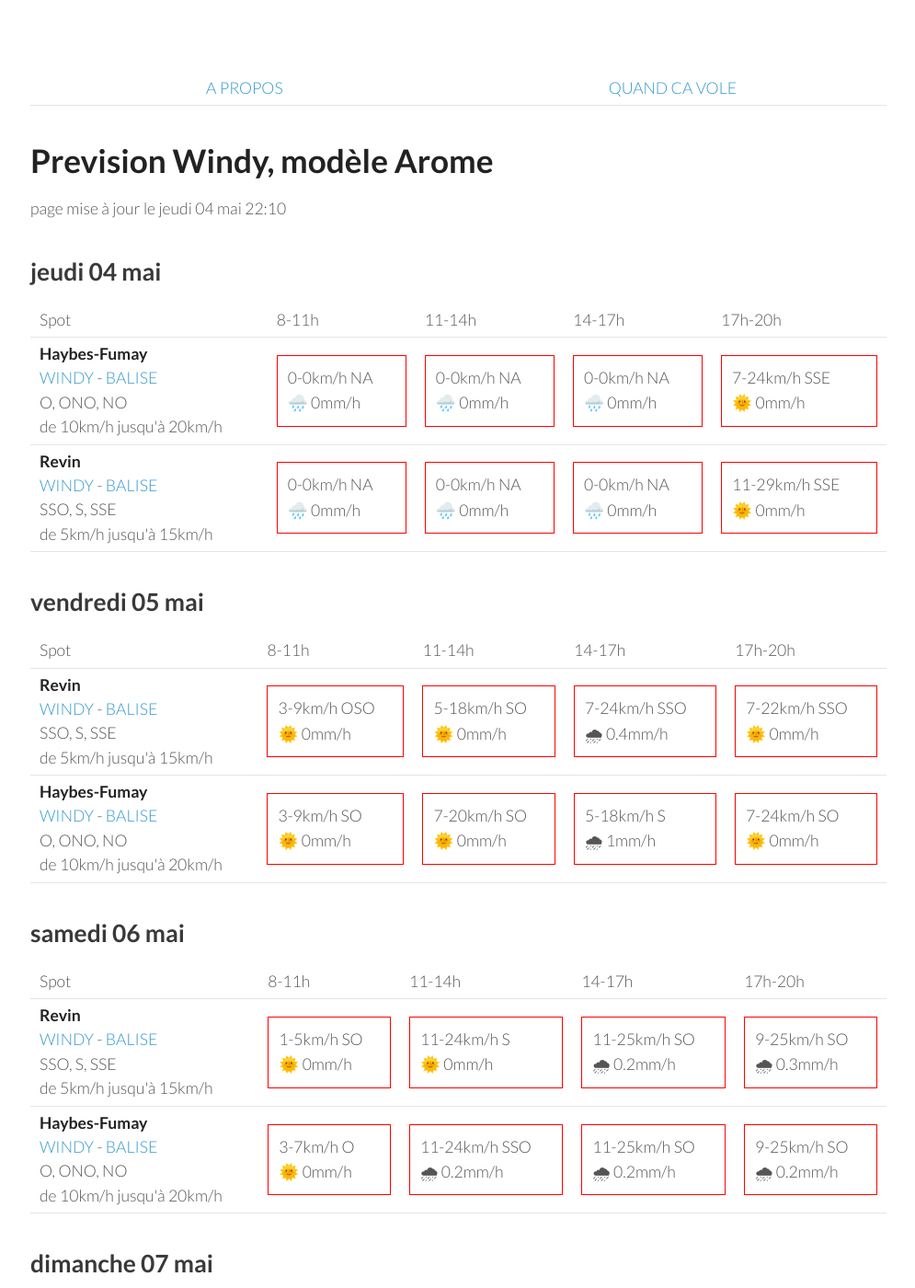
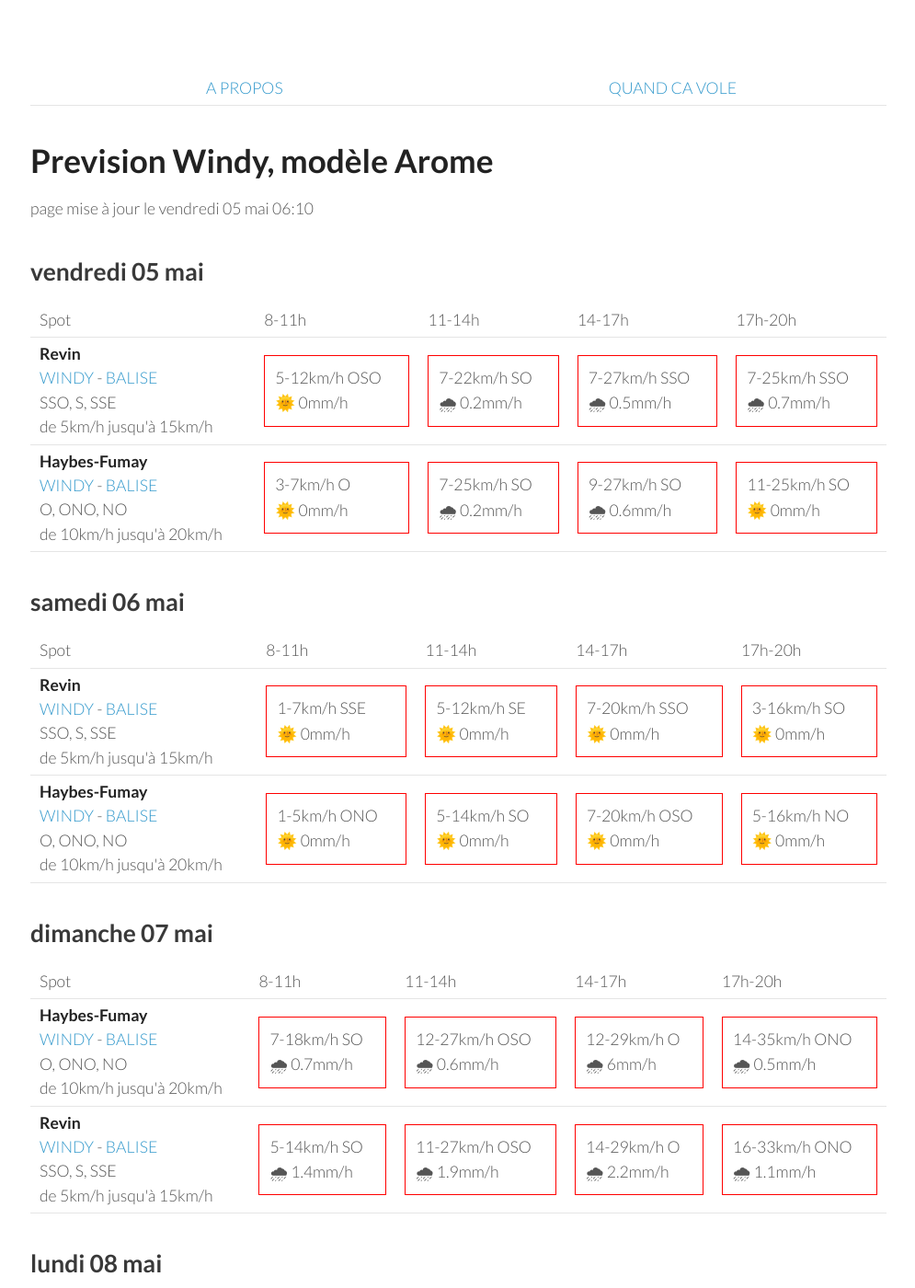
Before and after one commit to parapente-dans-le-nord/parapente-dans-le-nord.github.io, a Jekyll site: the page built from ardennes.markdown, in a window 1280 px wide and 1400 px high. Shown: the whole window at 92% size, without its empty margins (25-1020 px from the left). Built offline with Jekyll 4.4.1, drawn with Linux system fonts in a browser that asks for light colours; some of the changed text lies outside the part shown.

Commit message:
update index.markdown

```diff
--- a/ardennes.markdown
+++ b/ardennes.markdown
@@ -7,42 +7,8 @@ title:  "Tous les spots"
 {: .links}
 
 # Prevision Windy, modèle Arome
-page mise à jour le jeudi 04 mai 22:10
+page mise à jour le vendredi 05 mai 06:10
 
-## jeudi 04 mai
-
-{::nomarkdown}
-<table>
-  <tbody>
-    <tr>
-      <td>Spot</td>
-      <td>8-11h</td>
-      <td>11-14h</td>
-      <td>14-17h</td>
-      <td>17h-20h</td>
-    </tr>
-<tr>
-        <td><strong>Haybes-Fumay</strong><br><a href="https://windy.com/49.998/4.715?49.913,4.738,10">WINDY</a> - <span class=""><a href="http://www.balisemeteo.com/balise.php?idBalise=104">BALISE</a> </span><br> <span class="vent-favorable">O, ONO, NO</span><br><span class="force-vent">de 10km/h jusqu'à 20km/h</span> </td>
-
-            <td><div class="not-flyable"><p>0-0km/h NA</p><p>🌧️ 0mm/h</p></div></td>
-            <td><div class="not-flyable"><p>0-0km/h NA</p><p>🌧️ 0mm/h</p></div></td>
-            <td><div class="not-flyable"><p>0-0km/h NA</p><p>🌧️ 0mm/h</p></div></td>
-            <td><div class="not-flyable"><p>7-24km/h SSE</p><p>🌞 0mm/h</p></div></td>
-
-    </tr>
-<tr>
-        <td><strong>Revin</strong><br><a href="https://windy.com/49.948/4.625?49.543,4.625,8">WINDY</a> - <span class=""><a href="http://www.balisemeteo.com/balise.php?idBalise=5019">BALISE</a> </span><br> <span class="vent-favorable">SSO, S, SSE</span><br><span class="force-vent">de 5km/h jusqu'à 15km/h</span> </td>
-
-            <td><div class="not-flyable"><p>0-0km/h NA</p><p>🌧️ 0mm/h</p></div></td>
-            <td><div class="not-flyable"><p>0-0km/h NA</p><p>🌧️ 0mm/h</p></div></td>
-            <td><div class="not-flyable"><p>0-0km/h NA</p><p>🌧️ 0mm/h</p></div></td>
-            <td><div class="not-flyable"><p>11-29km/h SSE</p><p>🌞 0mm/h</p></div></td>
-
-    </tr>
-
-</tbody>
-</table>
-{:/}
 ## vendredi 05 mai
 
 {::nomarkdown}
@@ -58,20 +24,20 @@ page mise à jour le jeudi 04 mai 22:10
 <tr>
         <td><strong>Revin</strong><br><a href="https://windy.com/49.948/4.625?49.543,4.625,8">WINDY</a> - <span class=""><a href="http://www.balisemeteo.com/balise.php?idBalise=5019">BALISE</a> </span><br> <span class="vent-favorable">SSO, S, SSE</span><br><span class="force-vent">de 5km/h jusqu'à 15km/h</span> </td>
 
-            <td><div class="not-flyable"><p>3-9km/h OSO</p><p>🌞 0mm/h</p></div></td>
-            <td><div class="not-flyable"><p>5-18km/h SO</p><p>🌞 0mm/h</p></div></td>
-            <td><div class="not-flyable"><p>7-24km/h SSO</p><p>🌧 0.4mm/h</p></div></td>
-            <td><div class="not-flyable"><p>7-22km/h SSO</p><p>🌞 0mm/h</p></div></td>
+            <td><div class="not-flyable"><p>5-12km/h OSO</p><p>🌞 0mm/h</p></div></td>
+            <td><div class="not-flyable"><p>7-22km/h SO</p><p>🌧 0.2mm/h</p></div></td>
+            <td><div class="not-flyable"><p>7-27km/h SSO</p><p>🌧 0.5mm/h</p></div></td>
+            <td><div class="not-flyable"><p>7-25km/h SSO</p><p>🌧 0.7mm/h</p></div></td>
 
 
     </tr>
 <tr>
         <td><strong>Haybes-Fumay</strong><br><a href="https://windy.com/49.998/4.715?49.913,4.738,10">WINDY</a> - <span class=""><a href="http://www.balisemeteo.com/balise.php?idBalise=104">BALISE</a> </span><br> <span class="vent-favorable">O, ONO, NO</span><br><span class="force-vent">de 10km/h jusqu'à 20km/h</span> </td>
 
-            <td><div class="not-flyable"><p>3-9km/h SO</p><p>🌞 0mm/h</p></div></td>
-            <td><div class="not-flyable"><p>7-20km/h SO</p><p>🌞 0mm/h</p></div></td>
-            <td><div class="not-flyable"><p>5-18km/h S</p><p>🌧 1mm/h</p></div></td>
-            <td><div class="not-flyable"><p>7-24km/h SO</p><p>🌞 0mm/h</p></div></td>
+            <td><div class="not-flyable"><p>3-7km/h O</p><p>🌞 0mm/h</p></div></td>
+            <td><div class="not-flyable"><p>7-25km/h SO</p><p>🌧 0.2mm/h</p></div></td>
+            <td><div class="not-flyable"><p>9-27km/h SO</p><p>🌧 0.6mm/h</p></div></td>
+            <td><div class="not-flyable"><p>11-25km/h SO</p><p>🌞 0mm/h</p></div></td>
 
 
     </tr>
@@ -94,20 +60,20 @@ page mise à jour le jeudi 04 mai 22:10
 <tr>
         <td><strong>Revin</strong><br><a href="https://windy.com/49.948/4.625?49.543,4.625,8">WINDY</a> - <span class=""><a href="http://www.balisemeteo.com/balise.php?idBalise=5019">BALISE</a> </span><br> <span class="vent-favorable">SSO, S, SSE</span><br><span class="force-vent">de 5km/h jusqu'à 15km/h</span> </td>
 
-            <td><div class="not-flyable"><p>1-5km/h SO</p><p>🌞 0mm/h</p></div></td>
-            <td><div class="not-flyable"><p>11-24km/h S</p><p>🌞 0mm/h</p></div></td>
-            <td><div class="not-flyable"><p>11-25km/h SO</p><p>🌧 0.2mm/h</p></div></td>
-            <td><div class="not-flyable"><p>9-25km/h SO</p><p>🌧 0.3mm/h</p></div></td>
+            <td><div class="not-flyable"><p>1-7km/h SSE</p><p>🌞 0mm/h</p></div></td>
+            <td><div class="not-flyable"><p>5-12km/h SE</p><p>🌞 0mm/h</p></div></td>
+            <td><div class="not-flyable"><p>7-20km/h SSO</p><p>🌞 0mm/h</p></div></td>
+            <td><div class="not-flyable"><p>3-16km/h SO</p><p>🌞 0mm/h</p></div></td>
 
 
     </tr>
 <tr>
         <td><strong>Haybes-Fumay</strong><br><a href="https://windy.com/49.998/4.715?49.913,4.738,10">WINDY</a> - <span class=""><a href="http://www.balisemeteo.com/balise.php?idBalise=104">BALISE</a> </span><br> <span class="vent-favorable">O, ONO, NO</span><br><span class="force-vent">de 10km/h jusqu'à 20km/h</span> </td>
 
-            <td><div class="not-flyable"><p>3-7km/h O</p><p>🌞 0mm/h</p></div></td>
-            <td><div class="not-flyable"><p>11-24km/h SSO</p><p>🌧 0.2mm/h</p></div></td>
-            <td><div class="not-flyable"><p>11-25km/h SO</p><p>🌧 0.2mm/h</p></div></td>
-            <td><div class="not-flyable"><p>9-25km/h SO</p><p>🌧 0.2mm/h</p></div></td>
+            <td><div class="not-flyable"><p>1-5km/h ONO</p><p>🌞 0mm/h</p></div></td>
+            <td><div class="not-flyable"><p>5-14km/h SO</p><p>🌞 0mm/h</p></div></td>
+            <td><div class="not-flyable"><p>7-20km/h OSO</p><p>🌞 0mm/h</p></div></td>
+            <td><div class="not-flyable"><p>5-16km/h NO</p><p>🌞 0mm/h</p></div></td>
 
 
     </tr>
@@ -128,22 +94,22 @@ page mise à jour le jeudi 04 mai 22:10
       <td>17h-20h</td>
     </tr>
 <tr>
-        <td><strong>Revin</strong><br><a href="https://windy.com/49.948/4.625?49.543,4.625,8">WINDY</a> - <span class=""><a href="http://www.balisemeteo.com/balise.php?idBalise=5019">BALISE</a> </span><br> <span class="vent-favorable">SSO, S, SSE</span><br><span class="force-vent">de 5km/h jusqu'à 15km/h</span> </td>
+        <td><strong>Haybes-Fumay</strong><br><a href="https://windy.com/49.998/4.715?49.913,4.738,10">WINDY</a> - <span class=""><a href="http://www.balisemeteo.com/balise.php?idBalise=104">BALISE</a> </span><br> <span class="vent-favorable">O, ONO, NO</span><br><span class="force-vent">de 10km/h jusqu'à 20km/h</span> </td>
 
-            <td><div class="not-flyable"><p>3-9km/h SSO</p><p>🌧 0.3mm/h</p></div></td>
-            <td><div class="not-flyable"><p>5-14km/h SO</p><p>🌞 0mm/h</p></div></td>
-            <td><div class="not-flyable"><p>9-22km/h OSO</p><p>🌧 0.4mm/h</p></div></td>
-            <td><div class="not-flyable"><p>12-27km/h ONO</p><p>🌧 1.9mm/h</p></div></td>
+            <td><div class="not-flyable"><p>7-18km/h SO</p><p>🌧 0.7mm/h</p></div></td>
+            <td><div class="not-flyable"><p>12-27km/h OSO</p><p>🌧 0.6mm/h</p></div></td>
+            <td><div class="not-flyable"><p>12-29km/h O</p><p>🌧 6mm/h</p></div></td>
+            <td><div class="not-flyable"><p>14-35km/h ONO</p><p>🌧 0.5mm/h</p></div></td>
 
 
     </tr>
 <tr>
-        <td><strong>Haybes-Fumay</strong><br><a href="https://windy.com/49.998/4.715?49.913,4.738,10">WINDY</a> - <span class=""><a href="http://www.balisemeteo.com/balise.php?idBalise=104">BALISE</a> </span><br> <span class="vent-favorable">O, ONO, NO</span><br><span class="force-vent">de 10km/h jusqu'à 20km/h</span> </td>
+        <td><strong>Revin</strong><br><a href="https://windy.com/49.948/4.625?49.543,4.625,8">WINDY</a> - <span class=""><a href="http://www.balisemeteo.com/balise.php?idBalise=5019">BALISE</a> </span><br> <span class="vent-favorable">SSO, S, SSE</span><br><span class="force-vent">de 5km/h jusqu'à 15km/h</span> </td>
 
-            <td><div class="not-flyable"><p>5-11km/h SSO</p><p>🌧 0.4mm/h</p></div></td>
-            <td><div class="not-flyable"><p>5-16km/h SO</p><p>🌞 0mm/h</p></div></td>
-            <td><div class="not-flyable"><p>9-22km/h OSO</p><p>🌧 0.5mm/h</p></div></td>
-            <td><div class="not-flyable"><p>12-29km/h ONO</p><p>🌧 1.3mm/h</p></div></td>
+            <td><div class="not-flyable"><p>5-14km/h SO</p><p>🌧 1.4mm/h</p></div></td>
+            <td><div class="not-flyable"><p>11-27km/h OSO</p><p>🌧 1.9mm/h</p></div></td>
+            <td><div class="not-flyable"><p>14-29km/h O</p><p>🌧 2.2mm/h</p></div></td>
+            <td><div class="not-flyable"><p>16-33km/h ONO</p><p>🌧 1.1mm/h</p></div></td>
 
 
     </tr>
@@ -166,8 +132,8 @@ page mise à jour le jeudi 04 mai 22:10
 <tr>
         <td><strong>Revin</strong><br><a href="https://windy.com/49.948/4.625?49.543,4.625,8">WINDY</a> - <span class=""><a href="http://www.balisemeteo.com/balise.php?idBalise=5019">BALISE</a> </span><br> <span class="vent-favorable">SSO, S, SSE</span><br><span class="force-vent">de 5km/h jusqu'à 15km/h</span> </td>
 
-            <td><div class="not-flyable"><p>3-12km/h S</p><p>🌞 0mm/h</p></div></td>
-            <td><div class="not-flyable"><p>11-25km/h SO</p><p>🌞 0mm/h</p></div></td>
+            <td><div class="flyable"><p>5-12km/h SSO</p><p>🌞 0mm/h</p></div></td>
+            <td><div class="not-flyable"><p>11-24km/h SO</p><p>🌞 0mm/h</p></div></td>
             <td><div class="not-flyable"><p>12-29km/h SO</p><p>🌞 0mm/h</p></div></td>
             <td><div class="not-flyable"><p>12-29km/h SSO</p><p>🌞 0mm/h</p></div></td>
 
@@ -176,7 +142,7 @@ page mise à jour le jeudi 04 mai 22:10
 <tr>
         <td><strong>Haybes-Fumay</strong><br><a href="https://windy.com/49.998/4.715?49.913,4.738,10">WINDY</a> - <span class=""><a href="http://www.balisemeteo.com/balise.php?idBalise=104">BALISE</a> </span><br> <span class="vent-favorable">O, ONO, NO</span><br><span class="force-vent">de 10km/h jusqu'à 20km/h</span> </td>
 
-            <td><div class="not-flyable"><p>3-11km/h S</p><p>🌞 0mm/h</p></div></td>
+            <td><div class="not-flyable"><p>7-14km/h SSO</p><p>🌞 0mm/h</p></div></td>
             <td><div class="not-flyable"><p>11-25km/h SO</p><p>🌞 0mm/h</p></div></td>
             <td><div class="not-flyable"><p>12-29km/h SO</p><p>🌞 0mm/h</p></div></td>
             <td><div class="not-flyable"><p>12-31km/h SSO</p><p>🌞 0mm/h</p></div></td>
```
